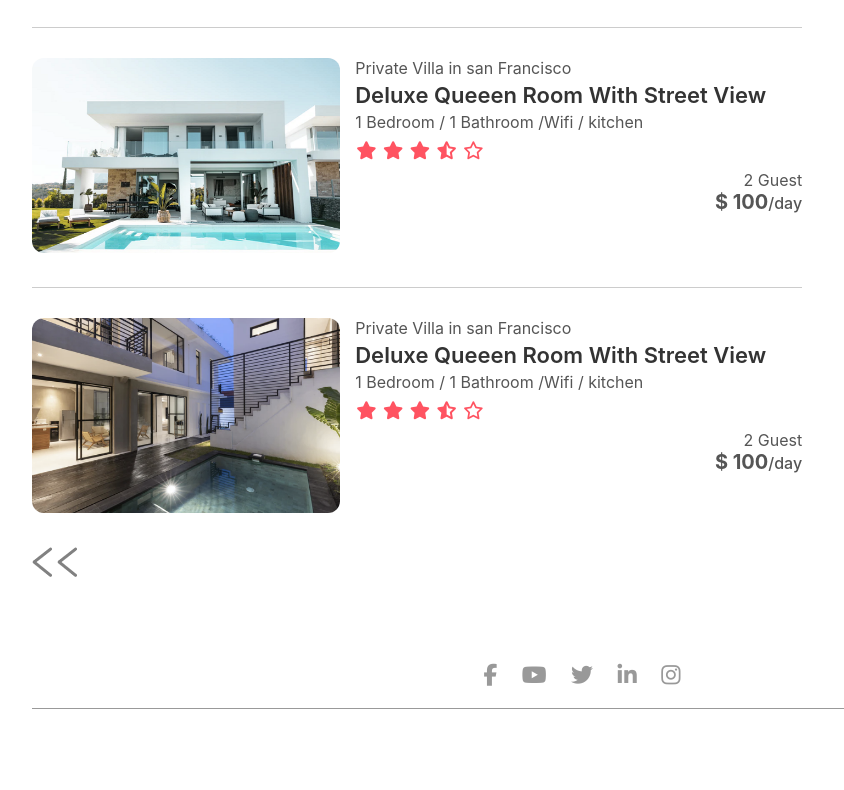
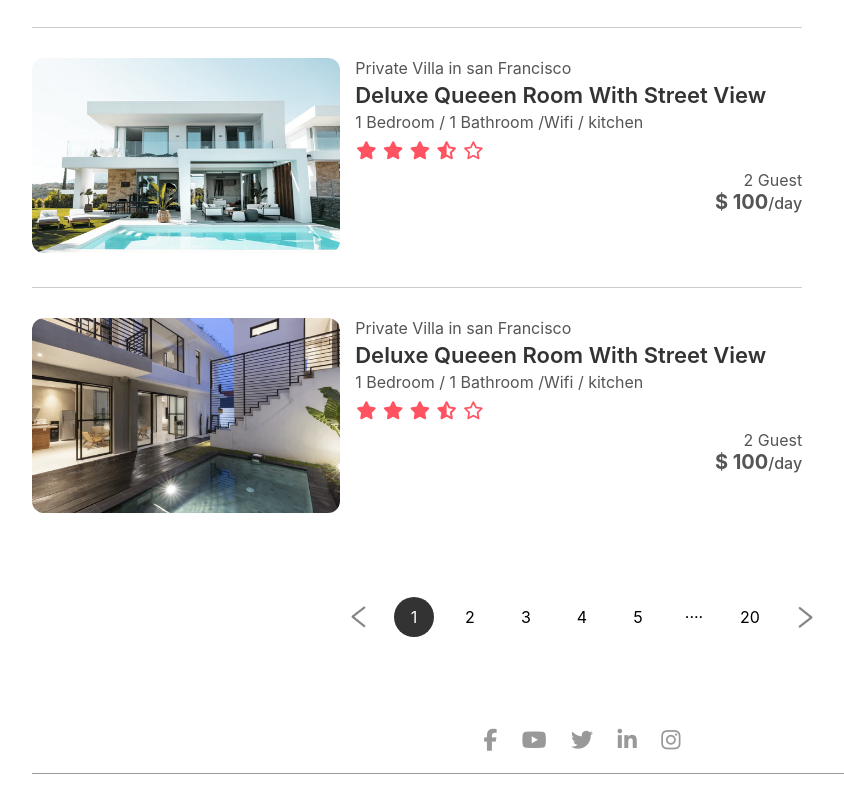
Before and after one commit to SHEKOOFEHSHOJAI/Website-Using-HTML-And-CSS-, a plain HTML site: page Websit with html css/pageTwo.html in a window 1280 px wide. Shown: the part 956-1746 px from the top of the page, without its empty margins (58-902 px from the left). Before the commit the page ends 1685 px from the top, so only its background shows below. Drawn offline with Linux system fonts and the light colour scheme.

Commit message:
shekoofeh-shojai-classA

```diff
--- a/Websit with html css/pageTwo.html
+++ b/Websit with html css/pageTwo.html
@@ -274,8 +274,15 @@
         <!-- pagination -->
         <section class="pagination">
           <img src="./images/arrow.png">
+          <span class="current">1</span>
+          <span>2</span>
+          <span>3</span>
+          <span>4</span>
+          <span>5</span>
+          <span>&middot;&middot;&middot;&middot;</span>
+          <span>20</span>
 
-          <img src="./images/arrow.png">
+          <img src="./images/arrow.png"class ="right-arrow">
 
         </section>
 
--- a/Websit with html css/style.css
+++ b/Websit with html css/style.css
@@ -533,3 +533,71 @@ header h1{
     text-decoration: none;
 
 }
+
+
+/*
+pagination
+*/
+.pagination{
+
+    display: flex;
+    align-items: center;
+    justify-content: center;
+    margin: 40px 0;
+}
+.pagination img{
+    width: 15px;
+    margin: 10px 20px;
+}
+.right-arrow{
+    transform: rotate(180deg);
+}
+.pagination span{
+    margin: 10px 8px;
+    width: 40px;
+    height: 40px;
+    line-height: 40px;
+    border-radius: 50%;
+    text-align: center;
+    cursor: pointer;
+}
+.pagination .current{
+    background: #333;
+    color: #fff;
+}
+
+
+/*
+
+----------------samll screen for pageTwo
+*/
+
+@media only screen and (max-width:700px){
+
+.list-continer{
+    margin-top: 150px;
+}
+
+.left-col,.right-col,.house-img,.house-info{
+
+  flex-basis: 100%;
+
+}
+.left-col h1{
+    font-size: 22px;
+}
+.house-info h3{
+    font-size: 18px;
+}
+.house-info i{
+    font-size: 16px;
+}
+.pagination span{
+    margin: 10px;
+    width: 30px;
+    height: 30px;
+    line-height: 30px;
+    font-size: 12px;
+}
+
+}
```
